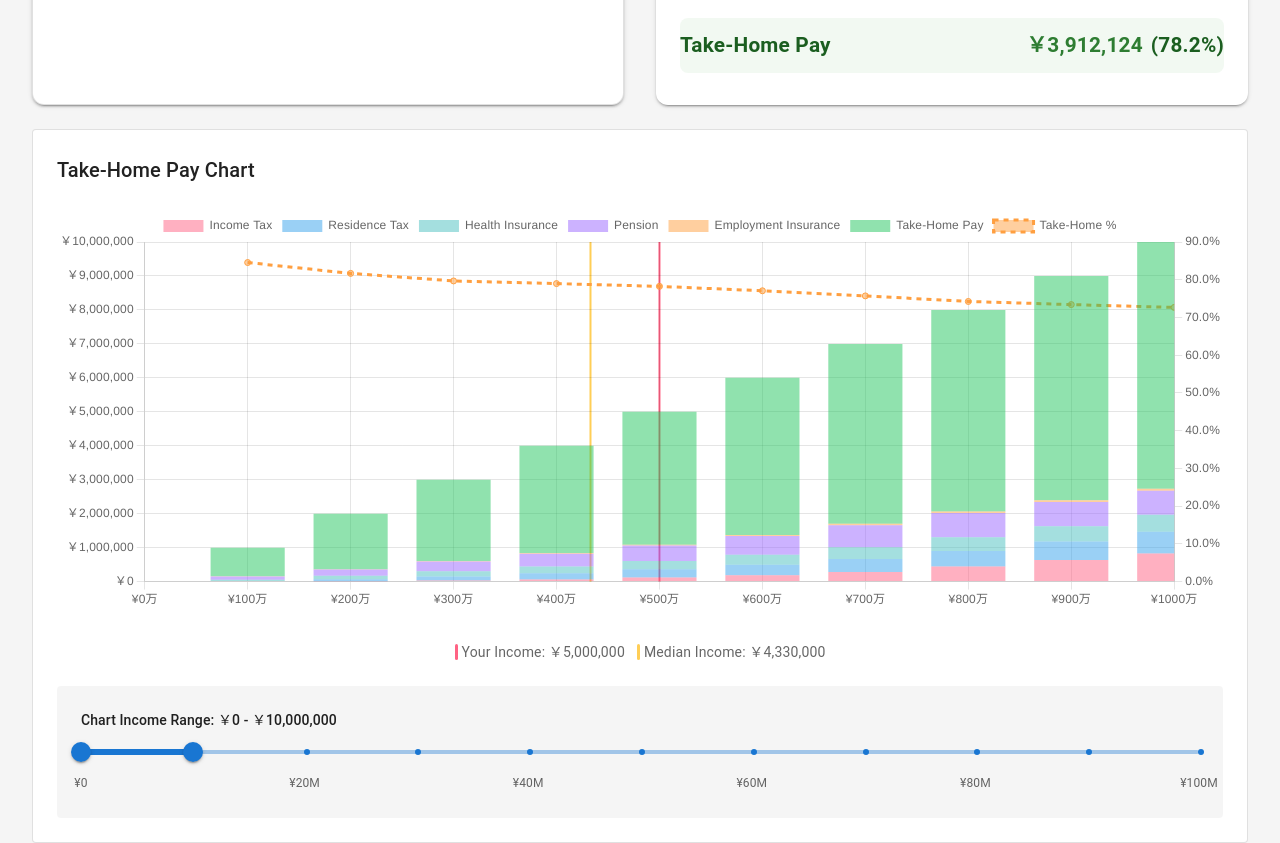
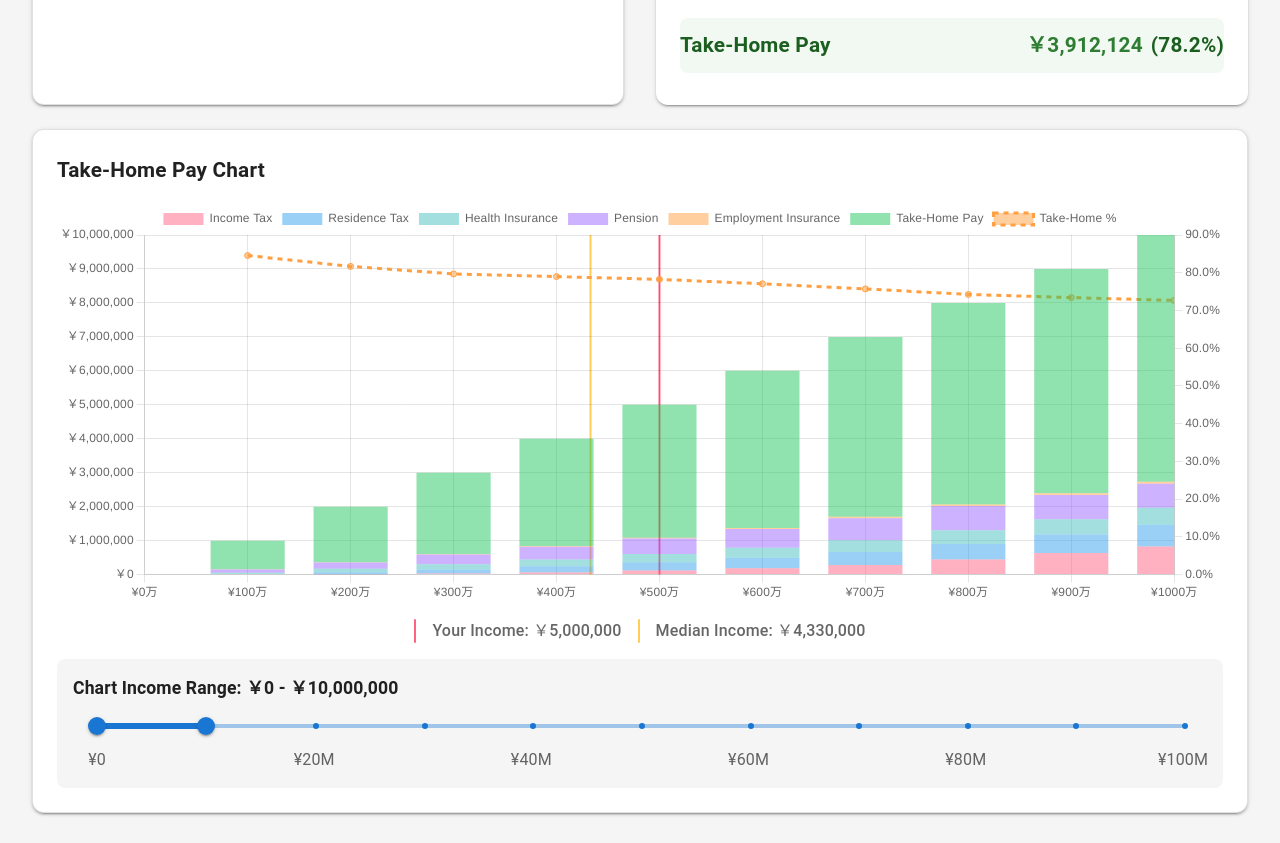
Before and after one commit to shakuzen/kei3, a React (Vite) app: page / in a window 1280 px wide. Shown: the part 800-1643 px from the top of the page. Built offline with nearby package versions, Linux system fonts and the light colour scheme.

Commit message:
Revamp chart component styling to match others

```diff
--- a/src/components/TakeHomeCalculator/TakeHomeChart.tsx
+++ b/src/components/TakeHomeCalculator/TakeHomeChart.tsx
@@ -134,21 +134,31 @@ const TakeHomeChart: React.FC<TakeHomeChartProps> = ({
       elevation={0}
       className={className}
       sx={{
-        p: 3,
-        mt: 3,
+        p: { xs: 1.2, sm: 3 },
+        mt: { xs: 2, sm: 3 },
         bgcolor: 'background.paper',
+        borderRadius: 3,
         border: '1px solid',
         borderColor: 'divider',
+        boxShadow: 2,
         ...style
       }}
     >
-      <Box sx={{ mb: 3 }}>
-        <Typography variant="h6" gutterBottom>
+      <Box sx={{ mb: { xs: 1, sm: 2 } }}>
+        <Typography
+          variant="h6"
+          gutterBottom
+          sx={{
+            fontSize: { xs: '1.08rem', sm: '1.3rem' },
+            fontWeight: 700,
+            mb: 0,
+          }}
+        >
           Take-Home Pay Chart
         </Typography>
       </Box>
 
-      <Box className="chart-container">
+      <Box className="chart-container" sx={{ mb: { xs: 1.2, sm: 2 } }}>
         <Chart
           ref={chartRef}
           type="bar"
@@ -159,58 +169,125 @@ const TakeHomeChart: React.FC<TakeHomeChartProps> = ({
       </Box>
 
       {/* Custom Legend for Income Lines */}
-      <Box className="chart-legend">
+      <Box
+        className="chart-legend"
+        sx={{
+          display: 'flex',
+          flexDirection: { xs: 'column', sm: 'row' },
+          alignItems: { xs: 'flex-start', sm: 'center' },
+          gap: { xs: 0.7, sm: 2 },
+          mb: { xs: 1.2, sm: 2 },
+          mt: 0,
+        }}
+      >
         {currentIncome > 0 && (
-          <div
+          <Box
             className="legend-item"
-            style={{ opacity: yourIncomeIsVisibleInChart ? 1 : 0.5 }}
+            sx={{
+              display: 'flex',
+              alignItems: 'center',
+              opacity: yourIncomeIsVisibleInChart ? 1 : 0.5,
+              gap: 1,
+            }}
           >
-            <span
+            <Box
               className="legend-marker"
-              style={{ backgroundColor: YOUR_INCOME_COLOR }}
+              sx={{
+                width: 2,           // vertical line: narrow width
+                height: 24,         // vertical line: tall height
+                borderRadius: 1,
+                backgroundColor: YOUR_INCOME_COLOR,
+                display: 'inline-block',
+                mr: 1,
+              }}
             />
-            <Typography variant="body2" color="text.secondary">
+            <Typography
+              variant="body2"
+              color="text.secondary"
+              sx={{
+                fontSize: { xs: '0.97rem', sm: '1rem' },
+                fontWeight: 500,
+              }}
+            >
               Your Income: {formatJPY(currentIncome)}
             </Typography>
-          </div>
+          </Box>
         )}
-        <div
+        <Box
           className="legend-item"
-          style={{ opacity: medianIncomeIsVisibleInChart ? 1 : 0.5 }}
+          sx={{
+            display: 'flex',
+            alignItems: 'center',
+            opacity: medianIncomeIsVisibleInChart ? 1 : 0.5,
+            gap: 1,
+          }}
         >
-          <span
+          <Box
             className="legend-marker"
-            style={{ backgroundColor: MEDIAN_INCOME_COLOR }}
+            sx={{
+              width: 2,           // vertical line: narrow width
+              height: 24,         // vertical line: tall height
+              borderRadius: 1,
+              backgroundColor: MEDIAN_INCOME_COLOR,
+              display: 'inline-block',
+              mr: 1,
+            }}
           />
-          <Typography variant="body2" color="text.secondary">
+          <Typography
+            variant="body2"
+            color="text.secondary"
+            sx={{
+              fontSize: { xs: '0.97rem', sm: '1rem' },
+              fontWeight: 500,
+            }}
+          >
             Median Income: {formatJPY(MEDIAN_INCOME_VALUE)}
           </Typography>
-        </div>
         </Box>
-
+      </Box>
 
       <Paper
         elevation={0}
         sx={{
-          mt: 3,
-          p: 3,
+          mt: { xs: 1.2, sm: 2 },
+          p: { xs: 1.2, sm: 2 },
           bgcolor: 'action.hover',
-          borderRadius: 1,
+          borderRadius: 2,
           position: 'relative',
-          overflow: 'visible',
+          overflow: 'hidden', // keep for rounded corners
           width: '100%',
-          maxWidth: '100%',
+          boxShadow: 'none',
         }}
       >
-        <Box sx={{ position: 'relative', zIndex: 1, width: '100%', maxWidth: '100%', overflow: 'visible' }}>
-          <Typography id="range-slider" variant="subtitle2" gutterBottom>
+        <Box sx={{
+          position: 'relative',
+          zIndex: 1,
+          width: '100%',
+          pb: 3,
+        }}>
+          <Typography
+            id="range-slider"
+            variant="subtitle2"
+            gutterBottom
+            sx={{
+              fontSize: { xs: '1rem', sm: '1.1rem' },
+              fontWeight: 600,
+              mb: { xs: 0.5, sm: 1 },
+            }}
+          >
             Chart Income Range: {formatJPY(chartRange.min)} - {formatJPY(chartRange.max)}
           </Typography>
-        </Box>
+          <Box
+            sx={{
+              width: '100%',
+              maxWidth: { xs: 'calc(100% - 32px)', sm: 'calc(100% - 48px)' }, // leave space for labels
+              mx: 'auto',
+            }}
+          >
             <Slider
               value={[chartRange.min, chartRange.max]}
               onChange={handleRangeChange}
-            valueLabelDisplay="auto"
+              valueLabelDisplay="off"
               min={0}
               max={100000000}
               step={STEP_SIZE}
@@ -218,7 +295,21 @@ const TakeHomeChart: React.FC<TakeHomeChartProps> = ({
               valueLabelFormat={(value) => `¥${value.toLocaleString()}`}
               aria-labelledby="range-slider"
               className="range-slider"
+              sx={{
+                mt: 0,
+                mb: 0,
+                '& .MuiSlider-thumb': {
+                  width: 18,
+                  height: 18,
+                },
+                '& .MuiSlider-markLabel': {
+                  fontSize: { xs: '0.92rem', sm: '1rem' },
+                  whiteSpace: 'nowrap',
+                },
+              }}
             />
+          </Box>
+        </Box>
       </Paper>
     </Paper>
   );
```
Lines whose indentation alone changed are shown as unchanged.
